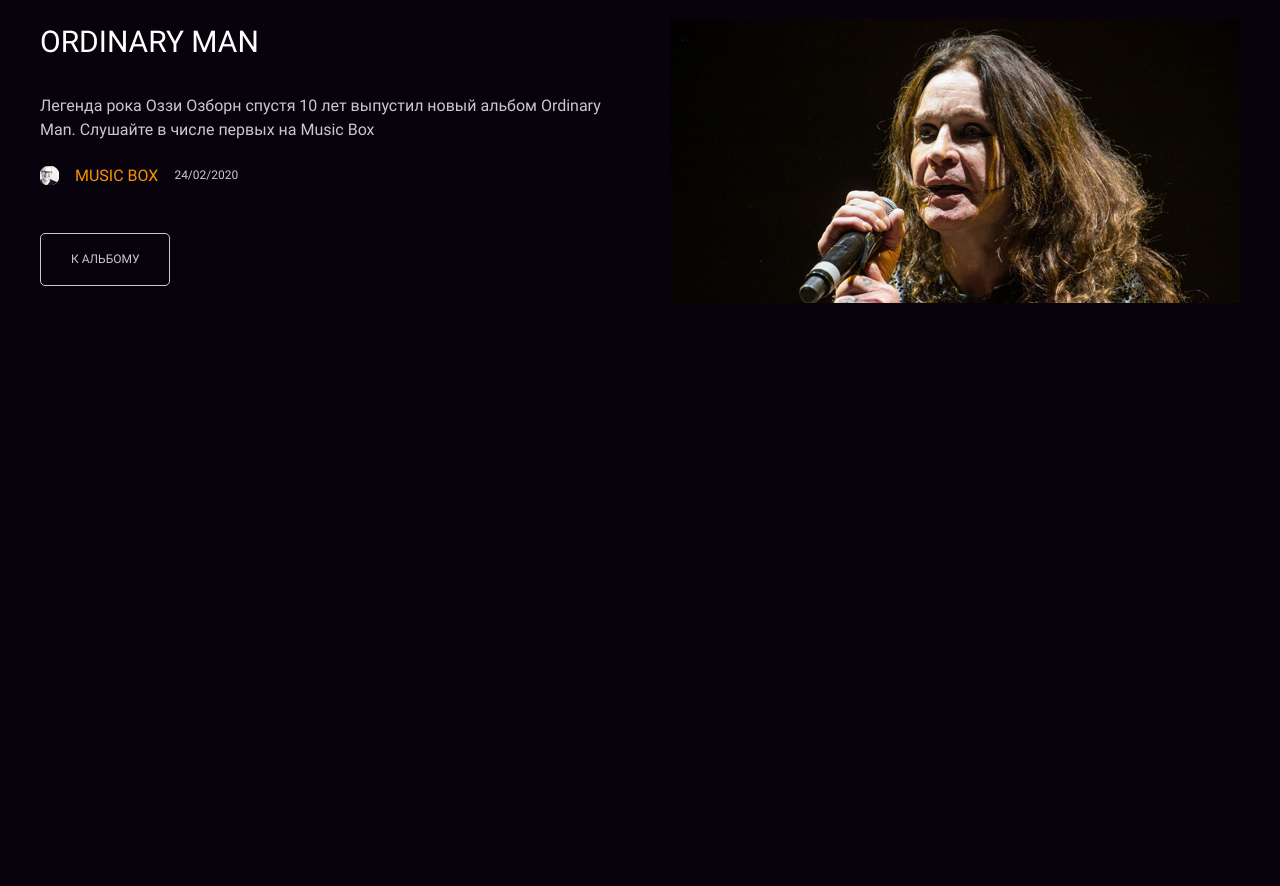
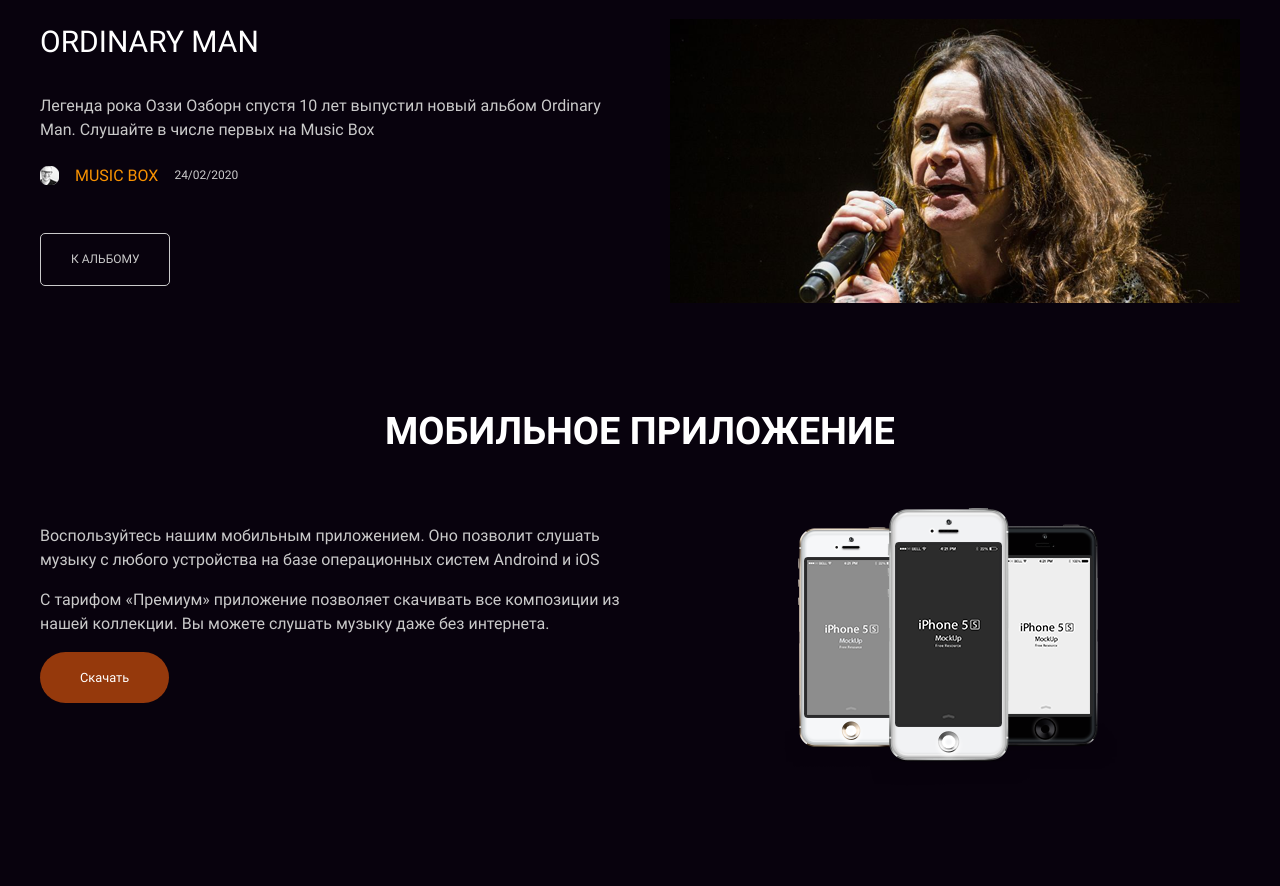
Before and after one commit to AntonDzyubenkoGit/layout-designer-project-56, a plain HTML site: page src/index.html in a window 1280 px wide. Shown: the part 2181-3067 px from the top of the page. Before the commit the page ends 2484 px from the top, so only its background shows below. Drawn offline with Linux system fonts and the light colour scheme.

Commit message:
Шаг 5. Выполнено

```diff
--- a/src/index.html
+++ b/src/index.html
@@ -132,6 +132,22 @@
           </div>
         </section>
 
+        <section class="application-section" id="page-app">
+          <div class="application-section__container">
+            <h2 class="application-section__title">Мобильное приложение</h2>
+            <div class="application-section__body body-application">
+              <div class="body-application__item">
+                <p class="body-application__info">Воспользуйтесь нашим мобильным приложением. Оно позволит слушать музыку с любого устройства на базе операционных систем Androind и iOS <span>С тарифом «Премиум» приложение позволяет скачивать все композиции из нашей коллекции. Вы можете слушать музыку даже без интернета.</span>
+                </p>
+                <a class="body-application__btn" href="#">Скачать</a>
+              </div>
+              <div class="body-application__img">
+                <img src="./images/iphone.png" alt="ipone image">
+              </div>
+            </div>
+          </div>
+        </section>
+
       </main>
 
       <footer class="footer"></footer>
--- a/src/scss/app.scss
+++ b/src/scss/app.scss
@@ -362,3 +362,78 @@
     line-height: 150%;
   }
 }
+
+//-------------[APPLICATION-SECTION]----------------------------------------------
+.application-section {
+  padding: 100px 0;
+  // .application-section__container
+  &__container {
+  }
+  // .application-section__title
+  &__title {
+    text-align: center;
+    margin-bottom: 48px;
+    color: $color-white;
+  }
+  // .application-section__body
+  &__body {
+    display: flex;
+    column-gap: 144px;
+    row-gap: 16px;
+  }
+}
+.body-application {
+  // .body-application__item
+  &__item {
+    flex: 0 1 600px;
+    padding-top: 16px;
+  }
+  // .body-application__info
+  &__info {
+    line-height: 150%;
+    & span {
+      display: inline-block;
+      margin-top: 16px;
+    }
+  }
+  // .body-application__btn
+  &__btn {
+    display: inline-block;
+    margin-top: 16px;
+    padding: 16px 40px;
+    border-radius: 32px;
+    background-color: $color-red;
+    color: $color-white;
+    font-size: 12.8px;
+    line-height: 150%;
+    transition: all 0.5s ease 0s;
+    &:hover {
+      background: $color-dark-gray;
+      color: $color-dark-black;
+    }
+  }
+  // .body-application__img
+  &__img {
+    flex: 0 1 auto;
+    & img {
+      width: 100%;
+    }
+  }
+}
+
+//-------------[APPLICATION-SECTION-MEDIA]----------------------------------------------
+@media (max-width: 1200px) {
+  .application-section__container {
+    padding: 0 20px;
+  }
+  .application-section__body {
+    flex-wrap: wrap;
+    justify-content: center;
+  }
+  .body-application__item {
+    order: 2;
+  }
+  .body-application__img {
+    order: 1;
+  }
+}
```
Also changed, not shown: src/css/app.css, 1 other file.
